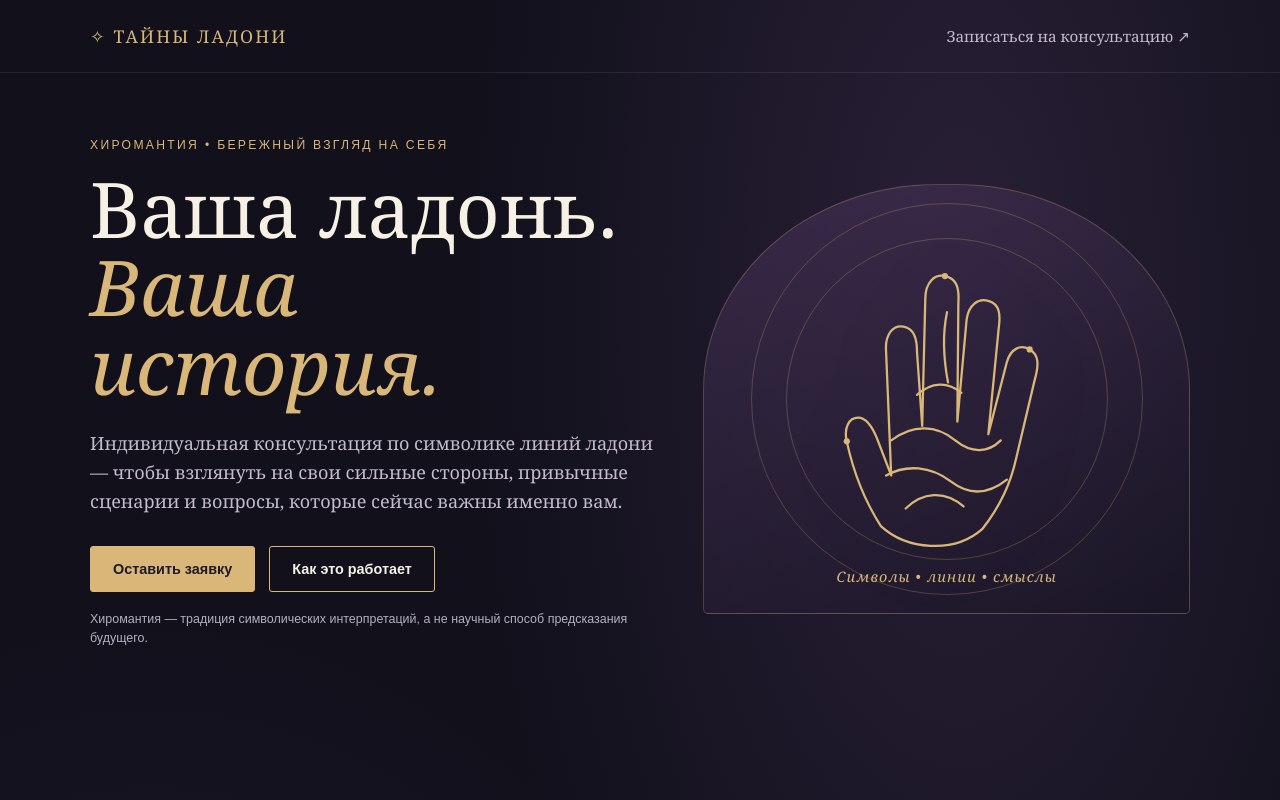
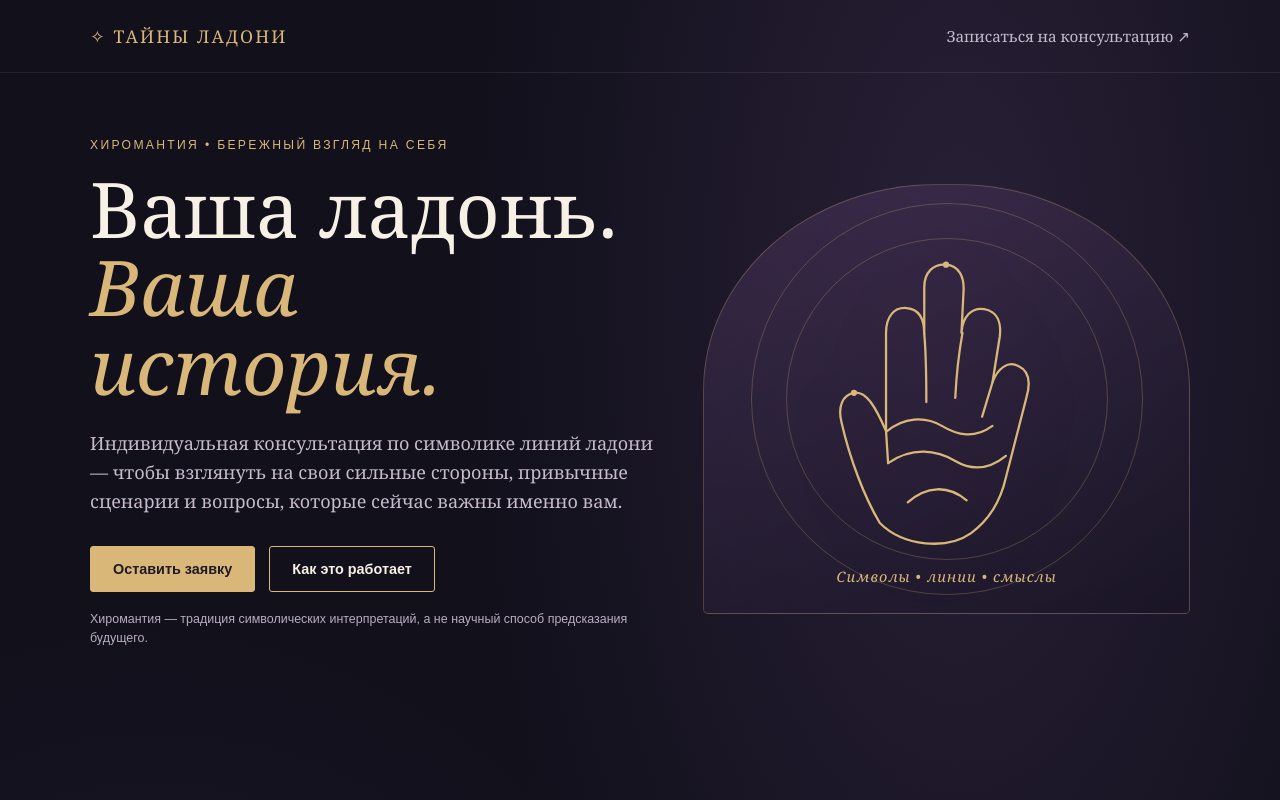
Before and after one commit to greksoldat-crypto/tainy-ladoni, a website: page index.html in a window 1280 px wide. Shown: the top 800 px of the page. Drawn offline with Linux system fonts and the light colour scheme.

Commit message:
Update index.html

```diff
--- a/index.html
+++ b/index.html
@@ -96,19 +96,20 @@
         <p class="small" style="margin-top:18px">Хиромантия — традиция символических интерпретаций, а не научный способ предсказания будущего.</p>
       </div>
       <div class="visual" aria-label="Декоративная иллюстрация ладони">
-        <svg class="palm-art" viewBox="0 0 300 360" role="img" aria-label="Золотистый контур ладони">
-          <g fill="none" stroke="#d9b779" stroke-width="2.2" stroke-linecap="round" stroke-linejoin="round">
-            <path d="M86 303 C70 278 59 249 53 221 C50 208 55 198 64 198 C72 198 78 207 83 220 L96 254 L91 133 C90 117 98 108 108 110 C118 112 121 121 121 135 L126 206 L129 83 C129 67 138 59 148 61 C159 63 162 72 161 87 L160 202 L169 103 C171 89 180 82 190 85 C201 88 202 98 200 112 L190 214 L208 144 C212 131 221 127 230 132 C239 137 239 147 235 161 L217 237 C211 265 199 287 184 306 C157 330 111 326 86 303 Z"/>
-            <path d="M91 254 C111 243 134 245 154 260 C171 273 189 273 208 258"/>
-            <path d="M96 220 C117 204 140 205 158 220 C174 233 190 232 202 220"/>
-            <path d="M121 176 C135 163 151 163 164 174"/>
-            <path d="M110 286 C126 270 148 268 166 284"/>
-            <path d="M150 96 C145 120 147 143 151 164"/>
-          </g>
-          <g fill="#d9b779">
-            <circle cx="148" cy="61" r="3"/><circle cx="53" cy="221" r="3"/><circle cx="230" cy="132" r="3"/>
-          </g>
-        </svg>
+        <svg class="palm-art" viewBox="0 0 300 360" fill="none" xmlns="http://www.w3.org/2000/svg">
+  <g stroke="#d9b779" stroke-width="2.2" stroke-linecap="round" stroke-linejoin="round">
+    <path d="M85 300 C70 275 56 238 48 203 C44 187 49 176 60 174 C72 172 81 188 91 211 L91 116 C91 100 99 91 111 92 C123 93 128 103 128 117 L128 72 C128 57 137 49 149 50 C161 51 167 61 166 76 L164 116 C165 100 174 91 186 93 C198 95 203 105 201 120 L194 164 C199 150 209 143 219 148 C230 153 231 164 227 178 L207 256 C202 278 191 297 173 310 C150 326 108 323 85 300 Z"/>
+    <path d="M92 211 C108 198 128 196 145 206 C160 215 176 219 194 206"/>
+    <path d="M93 242 C116 226 140 229 158 240 C175 250 191 248 207 235"/>
+    <path d="M112 280 C130 264 151 263 169 278"/>
+    <path d="M128 117 C130 139 130 161 130 183"/>
+    <path d="M165 116 C161 138 159 158 158 179"/>
+    <path d="M194 164 L184 197"/>
+    <path d="M91 211 L93 242"/>
+    <circle cx="149" cy="50" r="3" fill="#d9b779" stroke="none"/>
+    <circle cx="60" cy="174" r="3" fill="#d9b779" stroke="none"/>
+  </g>
+</svg>
         <div class="visual-note">Символы • линии • смыслы</div>
       </div>
     </section>
```
